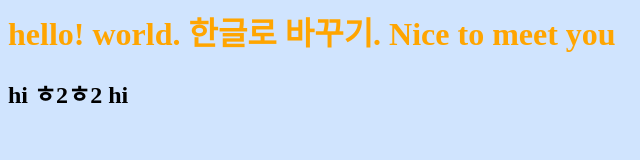
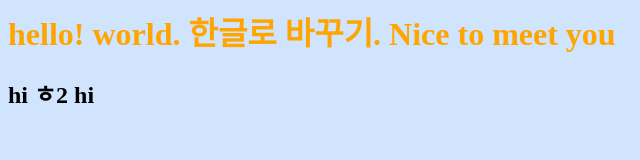
Before and after one commit to creativebulb/webprogramming, a plain HTML site: page first.html in a window 1280 px wide. Shown: the full height of the page, 0-640 px from the left. Drawn offline with Linux system fonts and the light colour scheme.

Commit message:
kichul-branch1

```diff
--- a/first.html
+++ b/first.html
@@ -18,7 +18,7 @@ p {
 <body>
 
 <h1>hello! world. 한글로 바꾸기. Nice to meet you</h1>
-<h2>hi ㅎ2ㅎ2 hi</h2>
+<h2>hi ㅎ2 hi</h2>
 
 
 </body>
```
